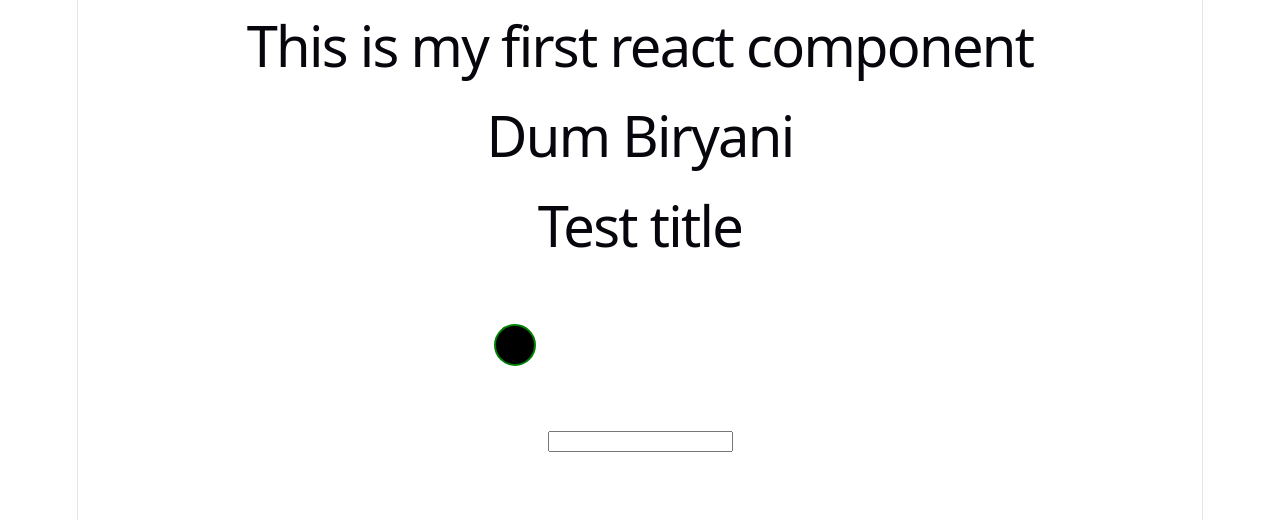
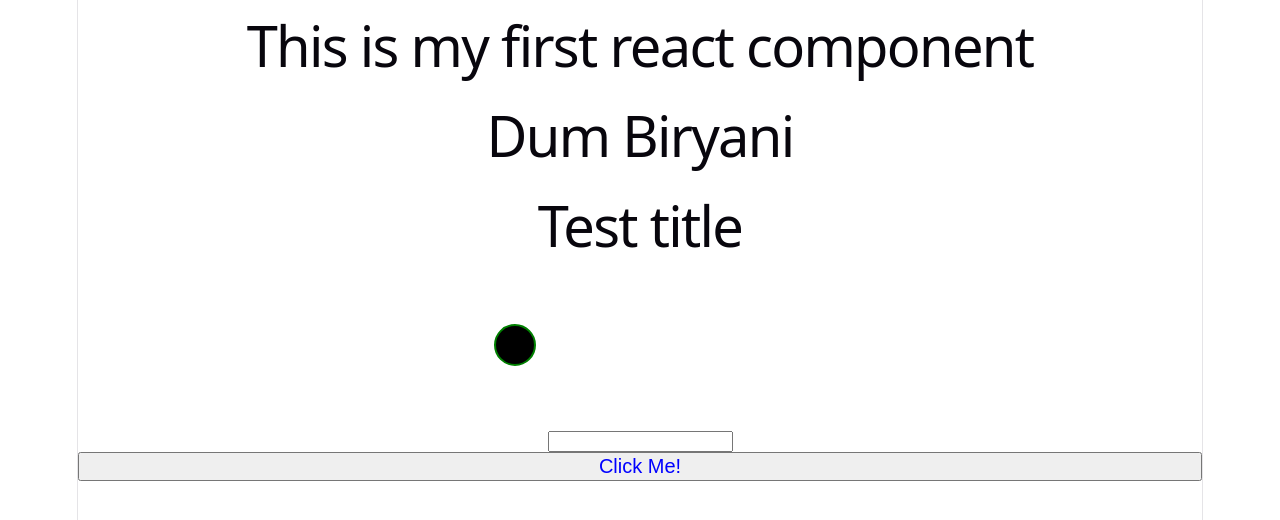
Before and after one commit to surajmondal2005/react-playground, a React (Vite) app in the folder my-first-react-app/: page / in a window 1280 px wide. Shown: the top 520 px of the page. Built offline with nearby package versions, Linux system fonts and the light colour scheme.

Commit message:
Learning Props 1

```diff
--- /dev/null
+++ b/my-first-react-app/src/Props.jsx
@@ -0,0 +1,10 @@
+function Button(props) {
+  const buttonStyle = {
+    color: props.color,
+    fontSize: props.fontSize + "px",
+  };
+  return <button style={buttonStyle}>{props.text}</button>;
+}
+export default function Props() {
+  return <Button text="Click Me!" color="blue" fontSize={20} />;
+}
--- a/my-first-react-app/src/main.jsx
+++ b/my-first-react-app/src/main.jsx
@@ -5,11 +5,13 @@ import App from "./App.jsx";
 import Greeting from "./Greetings.jsx";
 import { FavoriteFood } from "./FavoriteFood.jsx";
 import { CorrectCode } from "./CorrectCode.jsx";
+import Props from "./Props.jsx";
 
 createRoot(document.getElementById("root")).render(
   <StrictMode>
     <Greeting />
     <FavoriteFood />
     <CorrectCode />
+    <Props/>
   </StrictMode>,
 );
```
Also changed, not shown: my-first-react-app/src/CorrectCode.jsx (+8 -4 lines).
